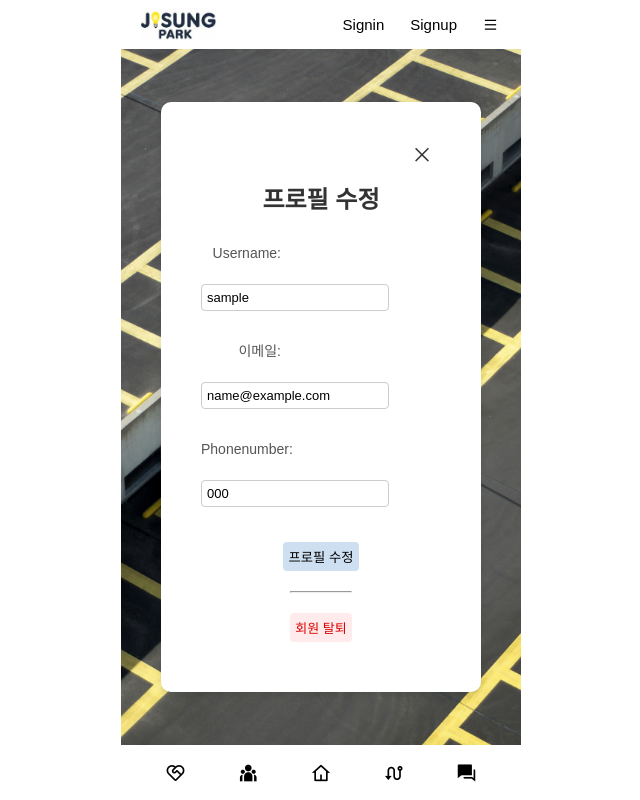
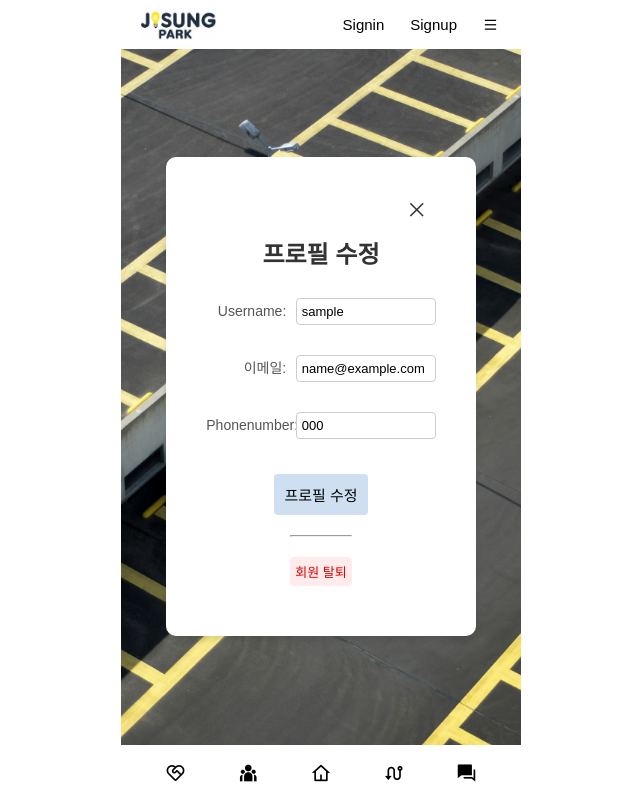
Before and after one commit to pirogramming/JisungPark, a Django app: page /mypage/update/1 in a window 1280 px wide. Shown: the whole page, without its empty margins (319-959 px from the left). Run offline with Django 5.2, Linux system fonts and the light colour scheme; tables that the repository leaves empty hold one stand-in row (values such as "Sample post").

Commit message:
fix: mysetting input width

```diff
--- a/static/css/style-lyj.css
+++ b/static/css/style-lyj.css
@@ -188,6 +188,9 @@
 }
 .login_elements input, .signup_form input {
     width: 16rem;
+}
+.setting_form input {
+    width: 14rem;
 }
 .login_elements input, .signup_form input, .setting_form input{
     padding: 0.5rem;
@@ -692,5 +695,6 @@
     border-radius: 4px;
     cursor: pointer;
     margin-block: 2rem;
-    padding: 5px;
+    padding: 10px;
+    font-size: 1.5rem;
 }
```
